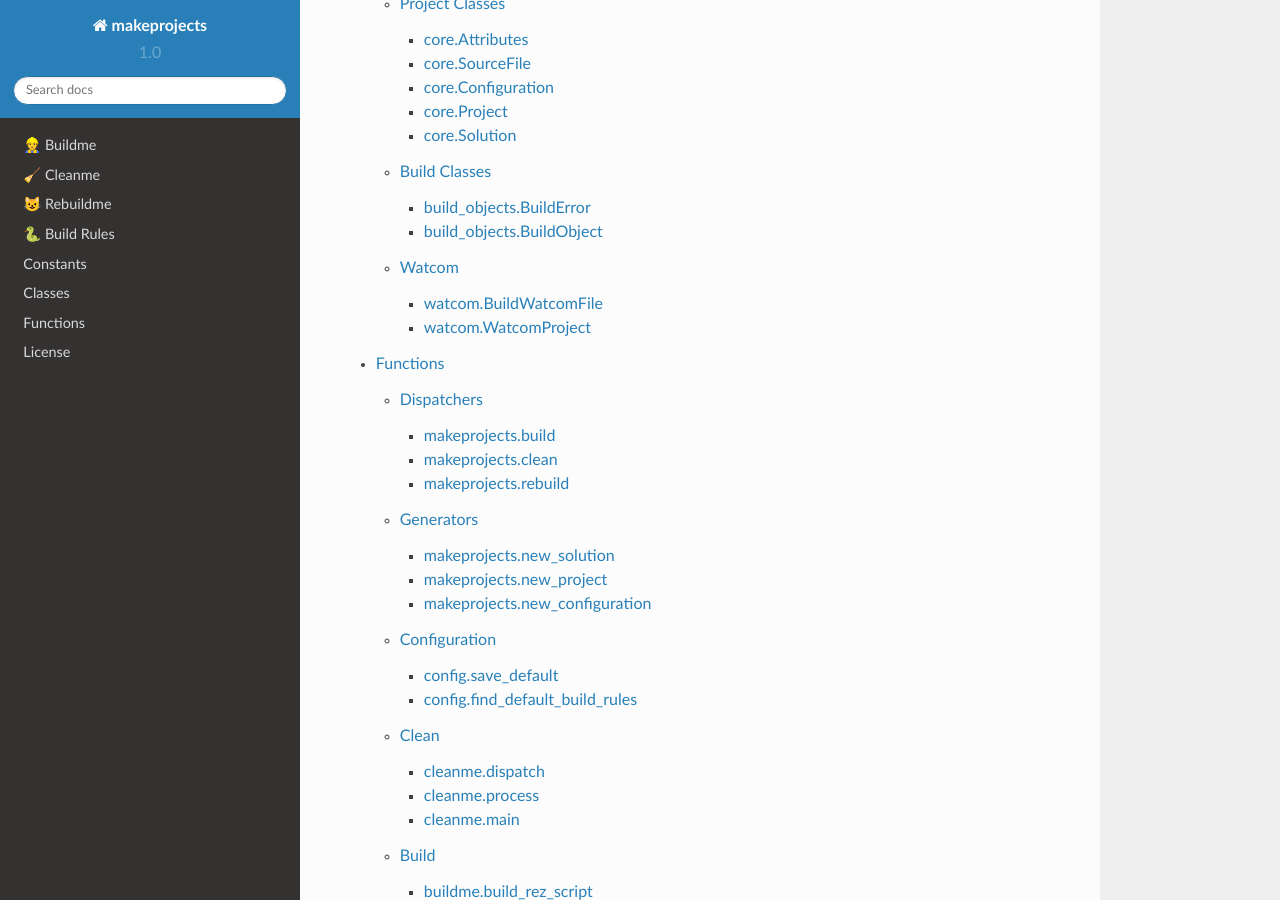
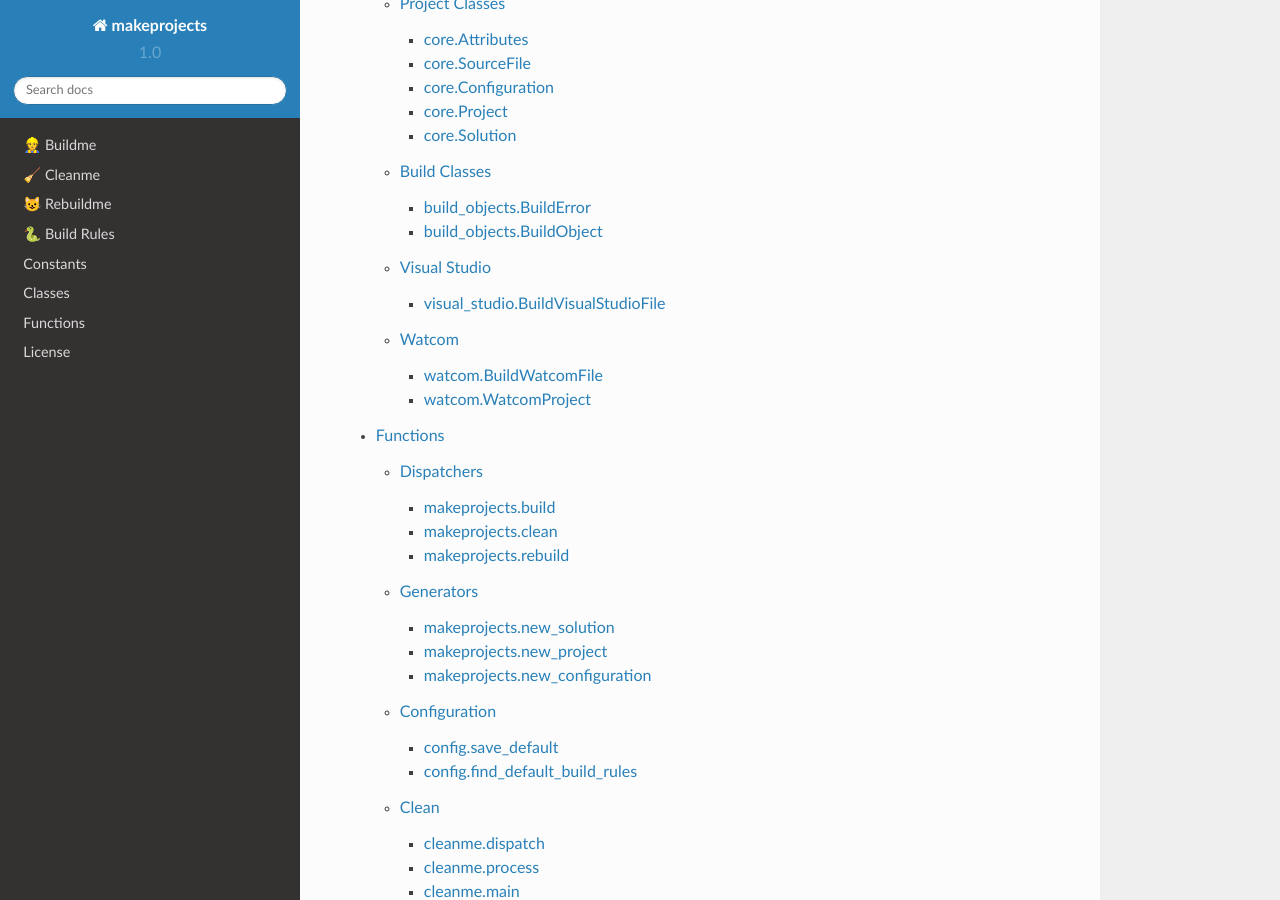
Before and after one commit to burgerbecky/makeprojects, a Sphinx documentation site: the page built from docs/index.rst, in a window 1280 px wide and 900 px high, scrolled down 3898 px. Built offline with Sphinx 7.4.7 and the Read the Docs theme 2.0.0, drawn with Linux system fonts in a browser that asks for light colours.

Commit message:
BuildVisualStudioFile is documented

```diff
--- a/docs/classes.rst
+++ b/docs/classes.rst
@@ -65,6 +65,14 @@ build_objects.BuildObject
 .. doxygenclass:: makeprojects::build_objects::BuildObject
     :members:
 
+Visual Studio
+-------------
+
+visual_studio.BuildVisualStudioFile
+^^^^^^^^^^^^^^^^^^^^^^^^^^^^^^^^^^^
+.. doxygenclass:: makeprojects::visual_studio::BuildVisualStudioFile
+    :members:
+
 Watcom
 ------
 
```
Also changed, not shown: 1 other file.
